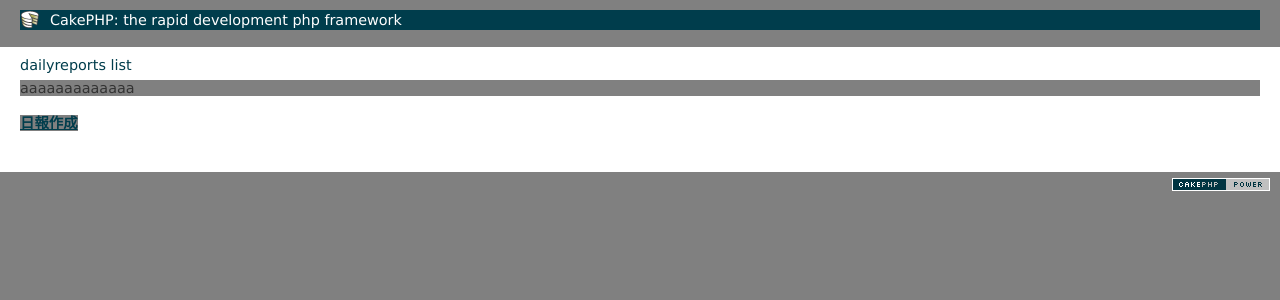
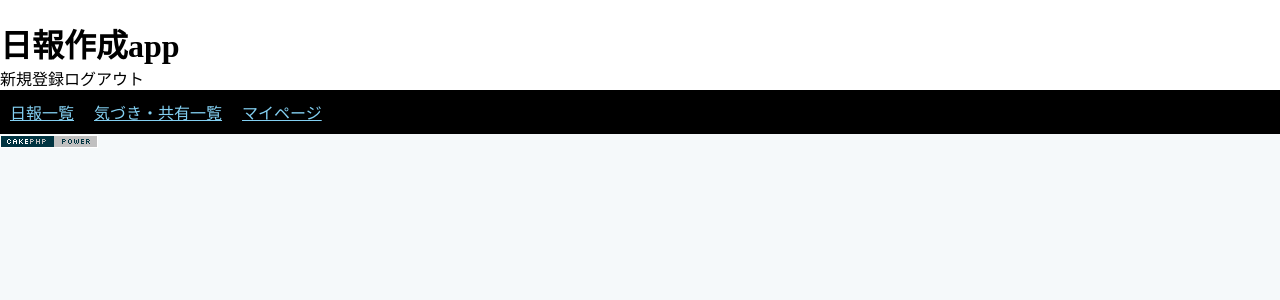
Before and after one commit to TaishiKikuchi/daily_reportapp, a CakePHP app: the page made by app/View/Reports/index.ctp in a window 1280 px wide. Shown: the top 300 px of the page. Run offline with PHP 8.4 and a stand-in for CakePHP, Linux system fonts and the light colour scheme; the template is opened without the code that fills it, so the values that code supplies are empty; some libraries are stand-ins or nearby versions.

Commit message:
[fix] 日報作成時の日付ズレ[update]日報一覧取得時に当日のみ取得, 見た目

```diff
--- a/app/Console/Command/CreateReportShell.php
+++ b/app/Console/Command/CreateReportShell.php
@@ -22,7 +22,6 @@ class CreateReportShell extends AppShell
             $this->log($message);    // ログ書き込み
             return false;
         }
-
         $this->ReportsController->create_report($users);
     }
 }
--- a/app/Controller/UsersController.php
+++ b/app/Controller/UsersController.php
@@ -86,12 +86,11 @@ class UsersController extends AppController {
         $this->redirect($this->Auth->logout());
     }
 
-    public function ajax(){
+    public function ajax() {
 
     }
 
-    public function get_users()
-    {
+    public function get_users() {
         //現在のユーザー情報を取得する
         $users = $this->User->find('all');
         return $users;
--- /dev/null
+++ b/app/View/Elements/header.ctp
@@ -0,0 +1,20 @@
+<?php echo $this->Html->css('header_style'); ?>
+<header>
+	<h1>日報作成app</h1>
+    <?php
+    if ($auth) {
+        echo 'ログインユーザ' . $auth['username'];
+        echo 'ログアウト';
+    } else {
+        echo '新規登録';
+        echo 'ログアウト';
+    }
+    ?>
+    <nav>
+        <ul class="container">
+            <li class="item"><a href="./reports/index">日報一覧</a></li>
+            <li class="item"><a href="./shares/index">気づき・共有一覧</a></li>
+            <li class="item"><a href="./reports/mypage">マイページ</a></li>
+        </ul>
+    </nav>
+</header>
--- a/app/View/Layouts/default.ctp
+++ b/app/View/Layouts/default.ctp
@@ -24,14 +24,11 @@ $cakeDescription = __d('cake_dev', 'CakePHP: the rapid development php framework
 <head>
 	<?php echo $this->Html->charset(); ?>
 	<title>
-		<?php echo $cakeDescription ?>:
-		<?php echo $title_for_layout; ?>
+		<?php echo '日報作成アプリ' ?>
 	</title>
 	<?php
 		echo $this->Html->meta('icon');
-
-		echo $this->Html->css('cake.generic');
-
+		//echo $this->Html->css('cake.generic');
 		echo $this->fetch('meta');
 		echo $this->fetch('css');
 		echo $this->fetch('script');
@@ -39,9 +36,6 @@ $cakeDescription = __d('cake_dev', 'CakePHP: the rapid development php framework
 </head>
 <body>
 	<div id="container">
-		<div id="header">
-			<h1><?php echo $this->Html->link($cakeDescription, 'http://cakephp.org'); ?></h1>
-		</div>
 		<div id="content">
 
 			<?php echo $this->Session->flash(); ?>
--- a/app/View/Reports/index.ctp
+++ b/app/View/Reports/index.ctp
@@ -1,8 +1,6 @@
-<h1>dailyreports list</h1>
-<p>aaaaaaaaaaaaa</p>
 <?php
-echo $this->Html->css('./index_style.css');
-    echo $this->Html->link('日報作成', array('controller' => 'reports', 'action' => 'add', $auth['id'])); ?>
+    echo $this->element('header');
+    echo $this->Html->css('index_style'); ?>
     <div class="report_article">
     <?php
     foreach ($reports as $report): ?>
--- a/app/View/Reports/mypage.ctp
+++ b/app/View/Reports/mypage.ctp
@@ -3,7 +3,7 @@
 <h2>本日の日報</h2>
 <?php
 echo $this->Form->create('Report');
-echo $this->Form->input('title', array('default' => $report['Report']['title']));
+echo $this->Form->input('title', array('default' => $report['Report']['title'], 'div' => false));
 echo $this->Form->input('user_id', array('type' => 'hidden', 'value' => $report['Report']['user_id']));
 echo $this->Form->input('id', array('type' => 'hidden', 'value' => $report['Report']['id']));
 $wc = 0;
--- /dev/null
+++ b/app/webroot/css/header_style.css
@@ -0,0 +1,31 @@
+@charset "utf-8";
+header {
+    background-color: #fff;
+    padding-top: 20px;
+}
+
+nav {
+    padding: 0;
+    background-color: black;
+}
+
+.container {
+    display: flex;
+    justify-content: left;
+    flex-wrap: wrap;
+}
+
+.item {
+    flex-direction: column;
+    align-items: flex-start;
+    margin: 5px;
+    padding: 5px;
+}
+
+.item a {
+    color: #83d0f2;
+}
+
+.item a:hover {
+    color: #fff;
+}
--- a/app/webroot/css/index_style.css
+++ b/app/webroot/css/index_style.css
@@ -1,15 +1,20 @@
+@charset "utf-8";
 * {
     padding: 0;
     margin: 0;
-    background-color: gray;
 }
 
+body {
+    background-color: #f5f9fa;
+}
 
 .report_article {
     display: flex;
-    justify-content: center;
+    /* justify-content: center;でもいいかも */
+    justify-content: flex-start;
     flex-wrap: wrap;
 }
+
 .report_container {
     border: solid #fff;
     display: flex;
```
Also changed, not shown: app/Controller/ReportsController.php (+11 -9 lines).
